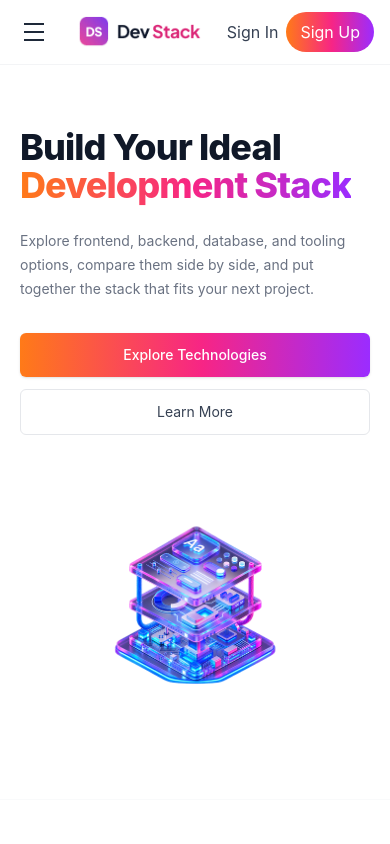
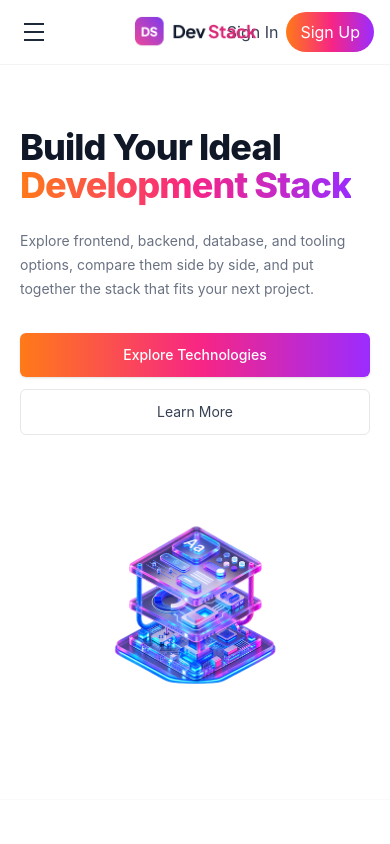
Before and after one commit to nobin-codes/Dev-stack-2026-PH-b14-Assignment-05, a React (Vite) app: page / in a window 390 px wide. Shown: the top 844 px of the page. Built offline with nearby package versions, Linux system fonts and the light colour scheme.

Commit message:
Polish navbar and page title

```diff
--- a/index.html
+++ b/index.html
@@ -4,7 +4,7 @@
     <meta charset="UTF-8" />
     <link rel="icon" type="image/svg+xml" href="/favicon.svg" />
     <meta name="viewport" content="width=device-width, initial-scale=1.0" />
-    <title>dev-stack</title>
+    <title>Dev Stack</title>
   </head>
   <body>
     <div id="root"></div>
--- a/src/components/Navbar.tsx
+++ b/src/components/Navbar.tsx
@@ -23,8 +23,11 @@ export default function Navbar() {
           <span className="block h-0.5 w-5 bg-gray-800"></span>
         </button>
 
-        {/* Logo */}
-        <a href="#home" className="flex cursor-pointer items-center">
+
+        <a
+  href="#home"
+  className="absolute left-1/2 flex -translate-x-1/2 cursor-pointer items-center md:static md:translate-x-0"
+>
   <img
     src={logoText}
     alt="Dev Stack Logo"
@@ -32,7 +35,7 @@ export default function Navbar() {
   />
 </a>
 
-        {/* Desktop Navigation */}
+
         <div className="absolute left-1/2 hidden -translate-x-1/2 items-center gap-7 md:flex">
           <a
             href="#home"
@@ -70,7 +73,7 @@ export default function Navbar() {
           </a>
         </div>
 
-        {/* Sign In / Sign Up */}
+
         <div className="flex items-center gap-2 sm:gap-3">
           <button
             type="button"
@@ -88,7 +91,7 @@ export default function Navbar() {
         </div>
       </nav>
 
-      {/* Mobile Navigation Menu */}
+
       {menuOpen && (
         <div className="border-t border-gray-100 bg-white px-5 py-4 md:hidden">
           <div className="flex flex-col gap-4">
```
Lines whose indentation alone changed are shown as unchanged.
